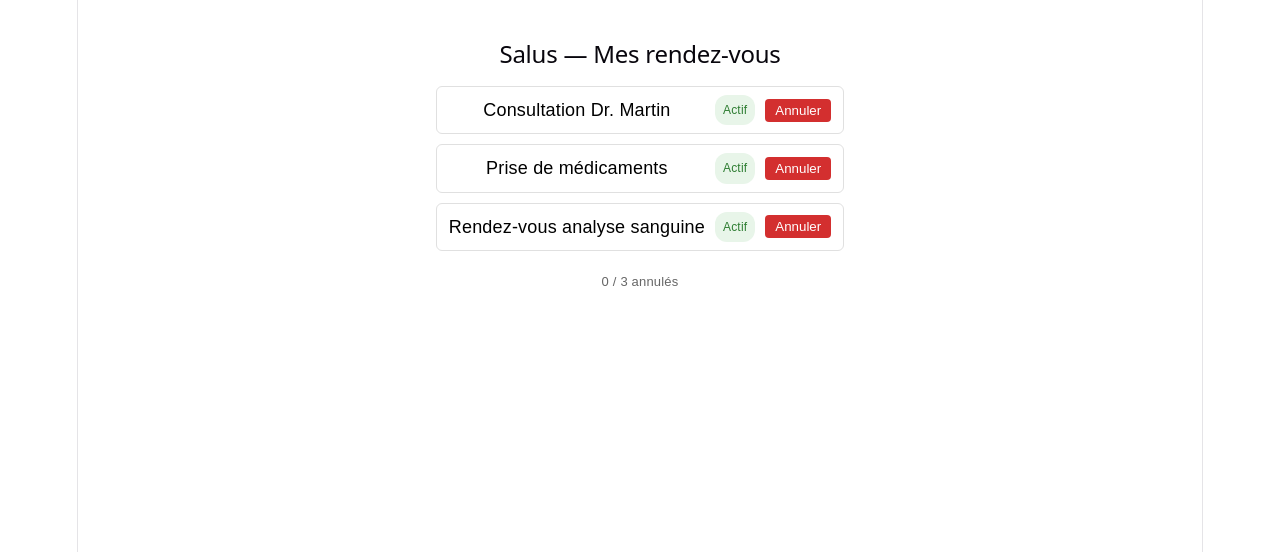
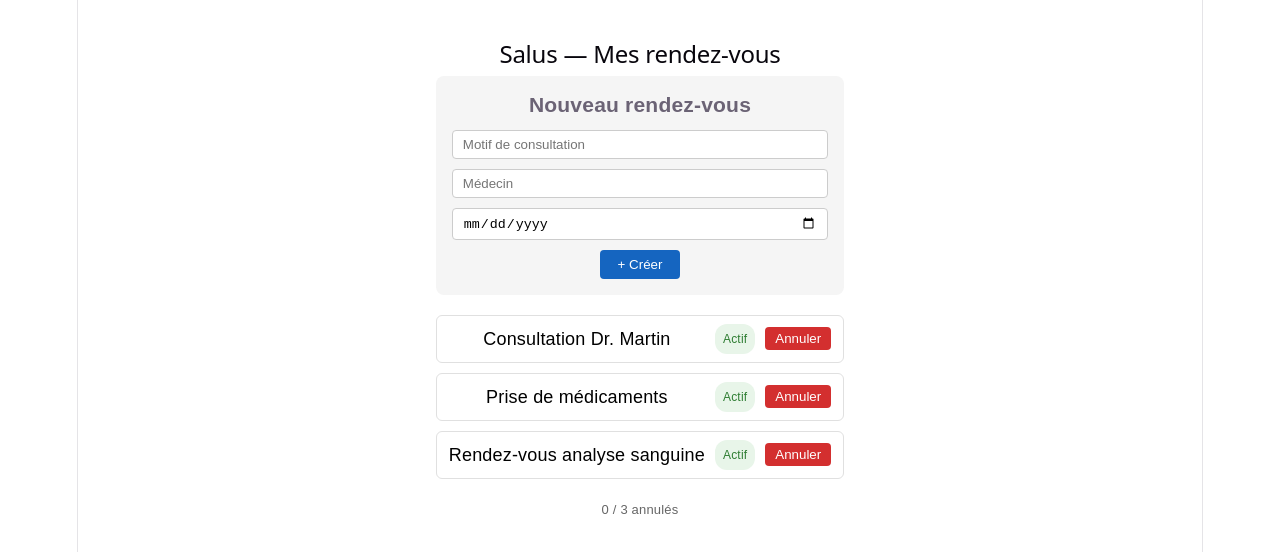
Before and after one commit to Am-As105/Salus---AI-Health-Assistant-Platform-React, a React (Vite) app in the folder Salus/: page / in a window 1280 px wide. Shown: the top 552 px of the page. Built offline with nearby package versions, Linux system fonts and the light colour scheme.

Commit message:
feat(app): integrate AppointmentForm for appointment creation

```diff
--- a/Salus/src/App.jsx
+++ b/Salus/src/App.jsx
@@ -1,8 +1,9 @@
 import { useAppointments } from './hooks/useAppointments'
 import { AppointmentList } from './components/AppointmentList'
+import { AppointmentForm } from './components/AppointmentForm'
 
 function App() {
-  const { appointments, cancel, loading, error } = useAppointments()
+  const { appointments, cancel, create, loading, creating, error } = useAppointments()
 
   return (
     <div style={{ maxWidth: 520, margin: '40px auto', fontFamily: 'sans-serif' }}>
@@ -12,6 +13,7 @@ function App() {
           ⚠️ {error}
         </p>
       )}
+      <AppointmentForm onCreate={create} creating={creating} />
       <AppointmentList appointments={appointments} onCancel={cancel} loading={loading} />
       <p style={{ color: '#666', fontSize: 13 }}>
         {appointments.filter(a => a.status === 'cancelled').length} / {appointments.length} annulés
```
